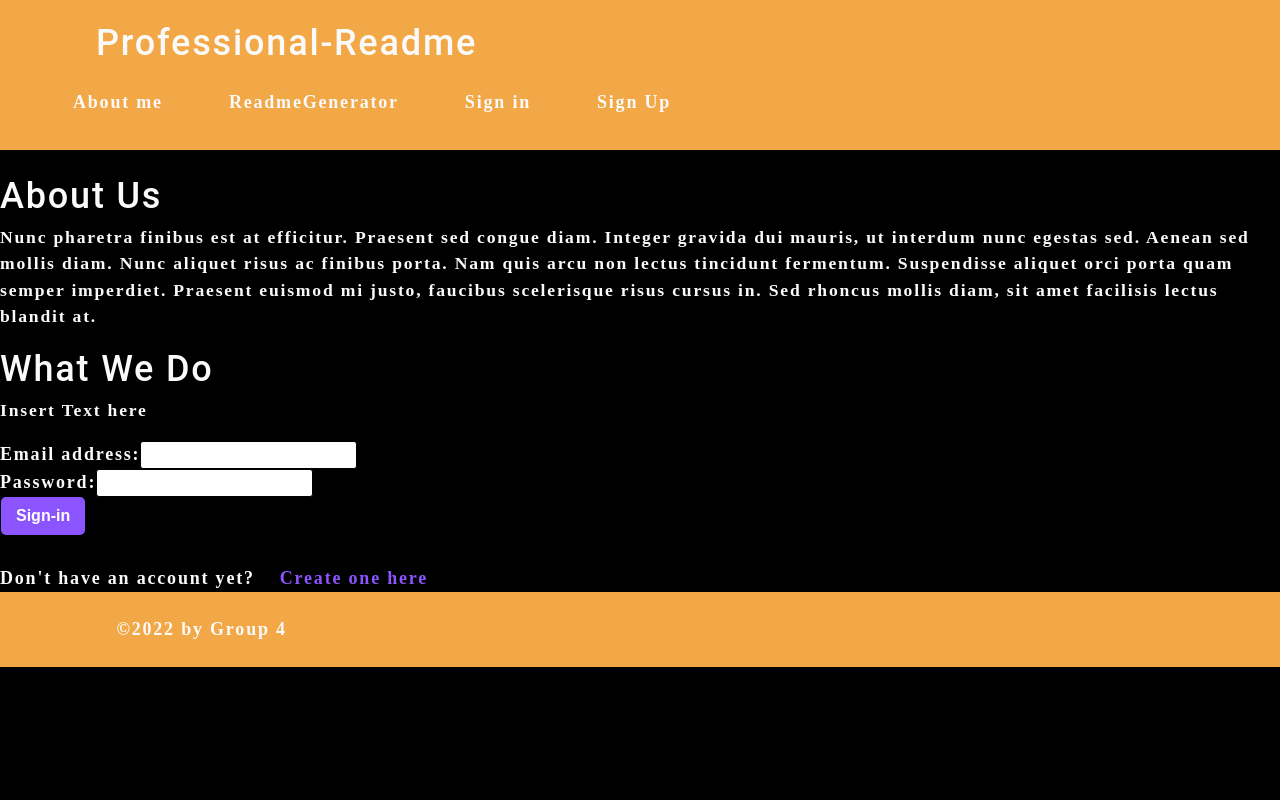
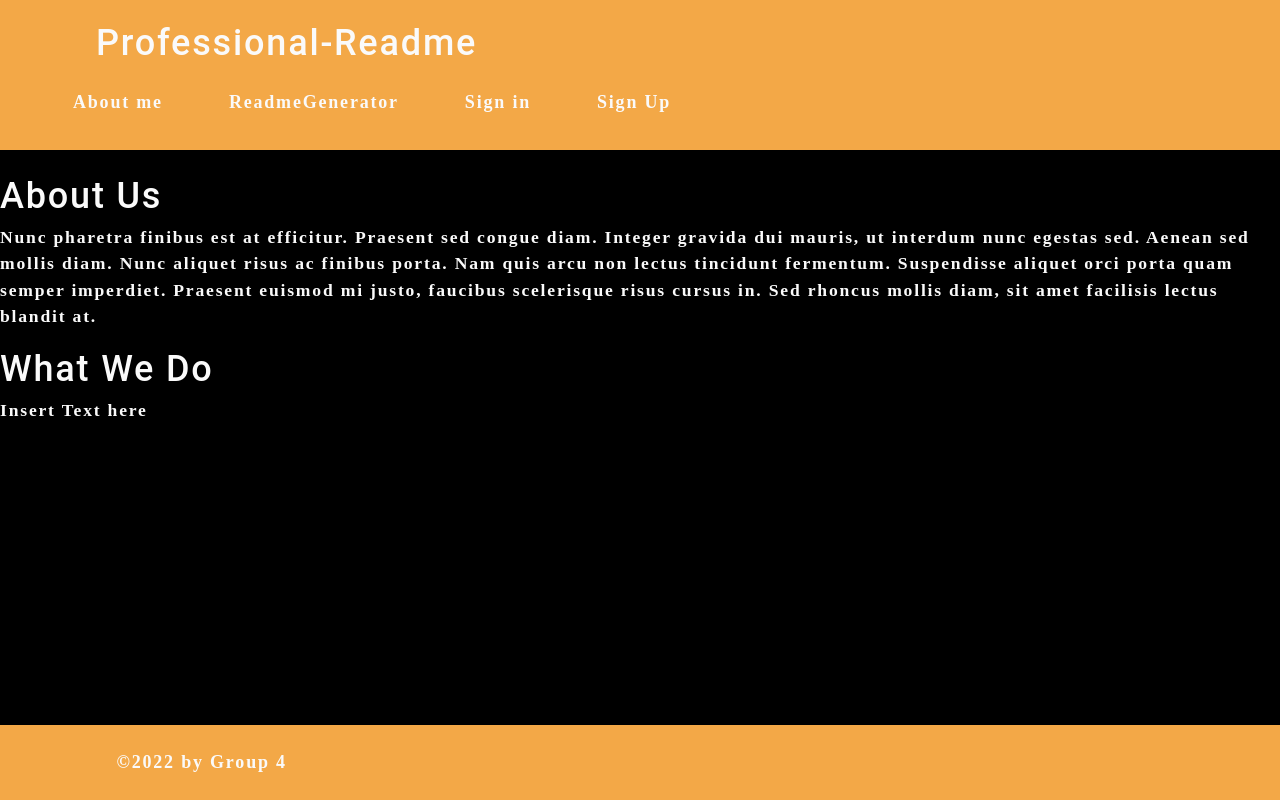
Before and after one commit to SabaMahd/Professional-ReadMEAPP, a React (Create React App) app in the folder client/: page / in a window 1280 px wide. Built offline with nearby package versions, Linux system fonts and the light colour scheme.

Commit message:
adjusted footer to stay on bottom of page

```diff
--- a/client/src/App.js
+++ b/client/src/App.js
@@ -3,7 +3,8 @@ import { ApolloProvider, ApolloClient, InMemoryCache, createHttpLink } from '@ap
 import About from '../src/components/About';
 import SigninForm from '../src/components/Signin';
 import Nav from './components/Nav';
-import Footer from './components/Footer'
+import Footer from './components/Footer';
+
 import './App.css';
 
 
@@ -21,7 +22,6 @@ function App() {
     <div>
       <Nav />
       <About />
-      <SigninForm />
       <Footer />
     </div>
 
--- a/client/src/index.css
+++ b/client/src/index.css
@@ -1546,3 +1546,8 @@ a {
 .navActive {
   color: var(--secondary);
 }
+
+footer {
+  position: absolute;
+  bottom: 0;
+}
```
